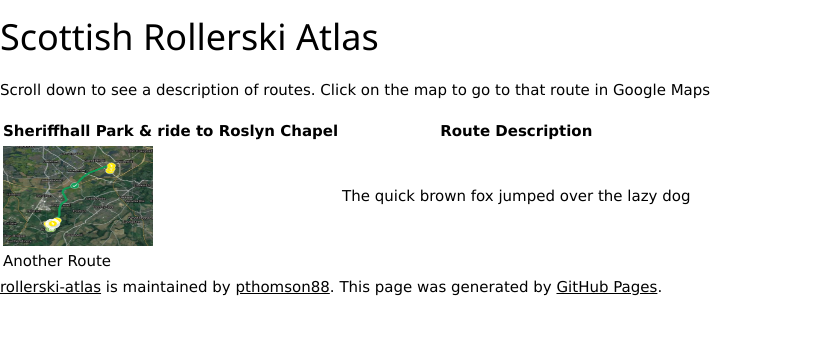
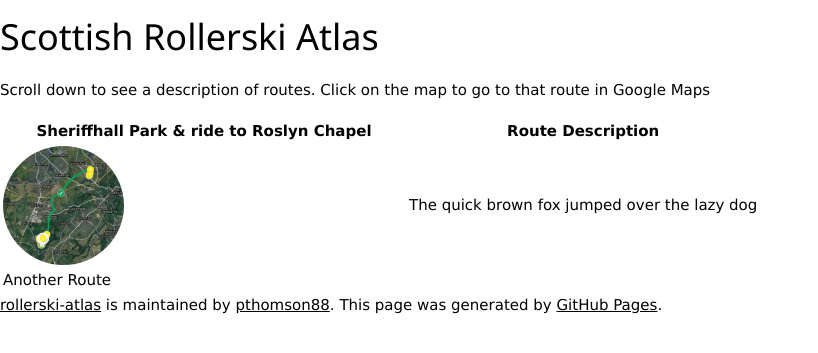
Before and after one commit to pthomson88/rollerski-atlas, a Jekyll site: the page built from index.md, in a window 1280 px wide. Shown: the top 353 px of the page, without its empty margins (0-818 px from the left). Built offline with Jekyll 4.4.1, drawn with Linux system fonts in a browser that asks for light colours; our own code applies the rules of GitHub Pages for plain Markdown files.

Commit message:
Update default.html

```diff
--- a/_layouts/default.html
+++ b/_layouts/default.html
@@ -22,8 +22,8 @@
     <link rel="stylesheet" href="https://www.w3schools.com/w3css/4/w3.css">
     <style>
       img[src*="#previewmap"]{
-        width:150px;
-        height:100px;
+        width:30%;
+        border-radius: 50%;
       }
     </style>
   </head>
```
